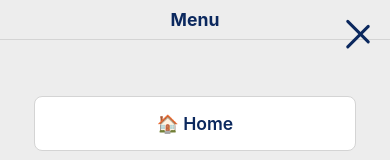
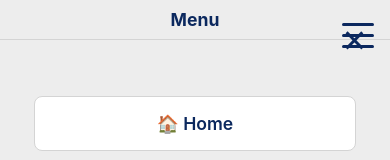
Before and after one commit to AidenBrown21/AtlasChrome, a React (Create React App) app in the folder frontend/: page / in a window 390 px wide. Both pictures are taken after a click on the button 358 px from the left and 35 px from the top of the page. Shown: the top 160 px of the page. Built offline with nearby package versions, Linux system fonts and the light colour scheme.

Commit message:
Testing out new menu

```diff
--- a/frontend/src/components/Header.css
+++ b/frontend/src/components/Header.css
@@ -55,14 +55,18 @@
   transition: all 0.3s ease-in-out;
 }
 
-.hamburger-button.is-open span:nth-child(1) {
-  transform: rotate(45deg) translate(5px, 5px);
-}
-.hamburger-button.is-open span:nth-child(2) {
-  opacity: 0;
-}
-.hamburger-button.is-open span:nth-child(3) {
-  transform: rotate(-45deg) translate(7px, -7px);
+.menu-close-button {
+  position: absolute;
+  top: 0.75rem;
+  right: 1rem;
+  background: none;
+  border: none;
+  color: var(--text-color);
+  font-size: 2.5rem;
+  line-height: 1;
+  padding: 0.5rem;
+  cursor: pointer;
+  z-index: 2010;
 }
 
 .mobile-menu {
--- a/frontend/src/components/Header.js
+++ b/frontend/src/components/Header.js
@@ -264,7 +264,7 @@ function Header() {
                         {theme === 'light' ? '🌙' : '☀️'}
                     </button>
                 <button
-                    className={`hamburger-button ${isMobileMenuOpen ? 'is-open' : ''}`}
+                    className="hamburger-button" // 👈 REMOVED: the is-open class logic
                     onClick={isMobileMenuOpen ? closeMobileMenu : openMobileMenu}
                 >
                     <span></span>
@@ -274,6 +274,9 @@ function Header() {
                 </div>
                 {isMobileMenuOpen && (
                     <div className="mobile-menu">
+                        <button className="menu-close-button" onClick={closeMobileMenu} aria-label="Close menu">
+                            &times;
+                        </button>
                         <div className={`menu-panel ${activeMobileMenu === 'main' ? 'is-active' : ''}`}>
                             <div className="mobile-menu-header">
                                 <span>Menu</span>
```
